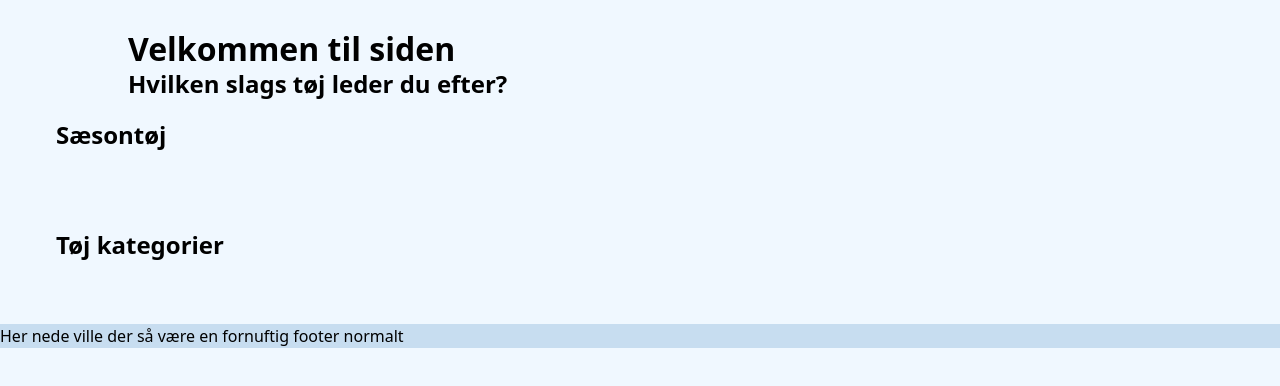
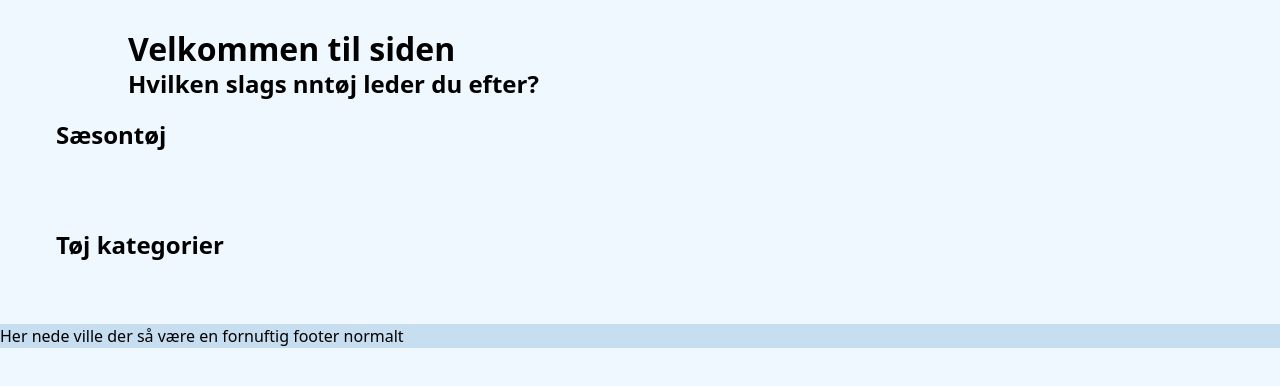
Before and after one commit to Jost1001/dynamisk-site, a plain HTML site: page index.html in a window 1280 px wide. Shown: the part 72-458 px from the top of the page. Drawn offline with Linux system fonts and the light colour scheme; no server answers.

```diff
--- a/index.html
+++ b/index.html
@@ -19,7 +19,7 @@
         </nav>
         <div class="welcome">
             <h1>Velkommen til siden</h1>
-            <h2>Hvilken slags tøj leder du efter?</h2>
+            <h2>Hvilken slags nntøj leder du efter?</h2>
         </div>
     </header>
     <main>
```
